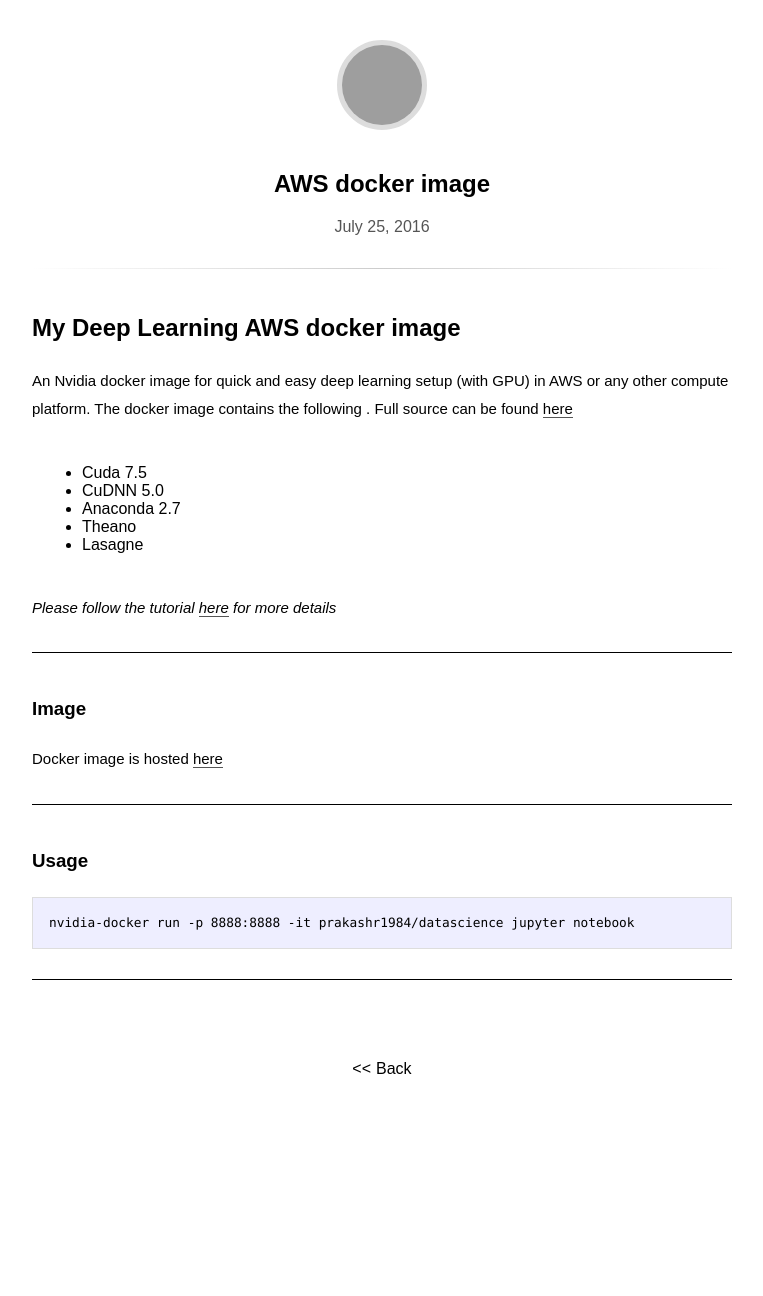
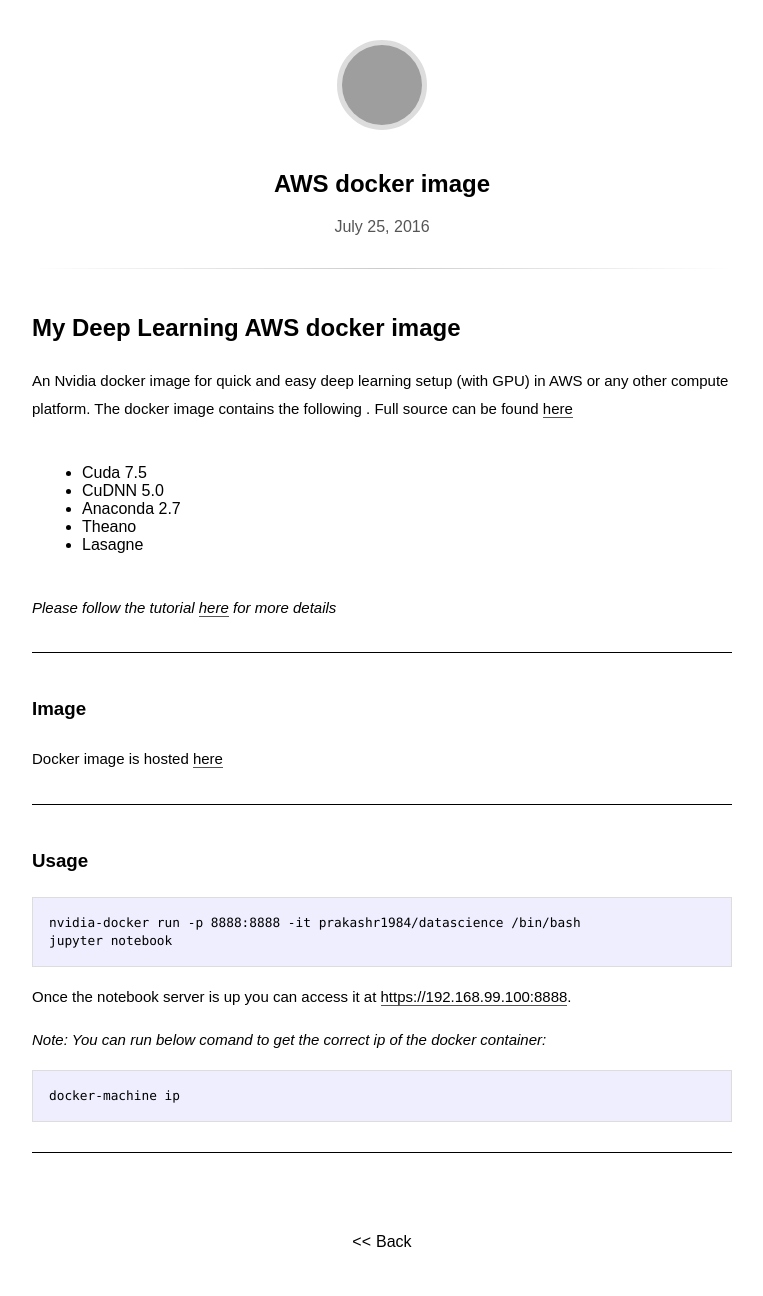
Before and after one commit to prakashr1984/prakashr1984.github.io, a Jekyll site: the page built from _posts/2016-07-25-AWS-docker-image.markdown, in a window 1280 px wide. Shown: the whole page, without its empty margins (258-1021 px from the left). Built offline with Jekyll 4.4.1, drawn with Linux system fonts in a browser that asks for light colours; some web fonts are replaced; before the commit the page ends 1123 px from its top, so only the background shows below that; grey boxes are pictures that could not be loaded.

Commit message:
Updated 2016-07-25-AWS-docker-image.markdown

```diff
--- a/_posts/2016-07-25-AWS-docker-image.markdown
+++ b/_posts/2016-07-25-AWS-docker-image.markdown
@@ -2,7 +2,10 @@
 published: true
 title: AWS docker image
 layout: post
-tags: [deeplearning, AWS, docker]
+tags:
+  - deeplearning
+  - AWS
+  - docker
 ---
 
 ## My Deep Learning AWS docker image
@@ -28,6 +31,13 @@
 
 ### Usage
 
-    nvidia-docker run -p 8888:8888 -it prakashr1984/datascience jupyter notebook
+    nvidia-docker run -p 8888:8888 -it prakashr1984/datascience /bin/bash
+    jupyter notebook
+
+Once the notebook server is up you can access it at [https://192.168.99.100:8888](https://192.168.99.100:8888).
+
+*Note: You can run below comand to get the correct ip of the docker container:*
+
+    docker-machine ip
 
 ---
```
